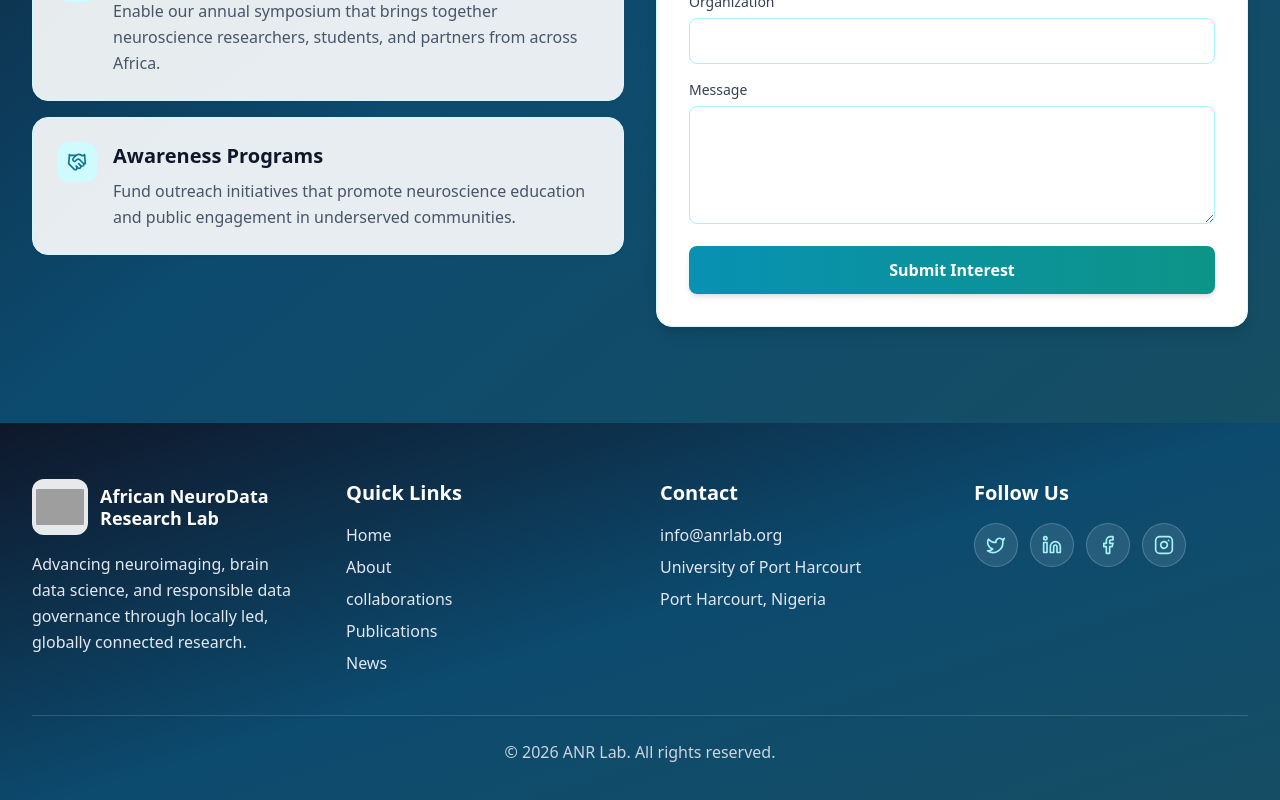
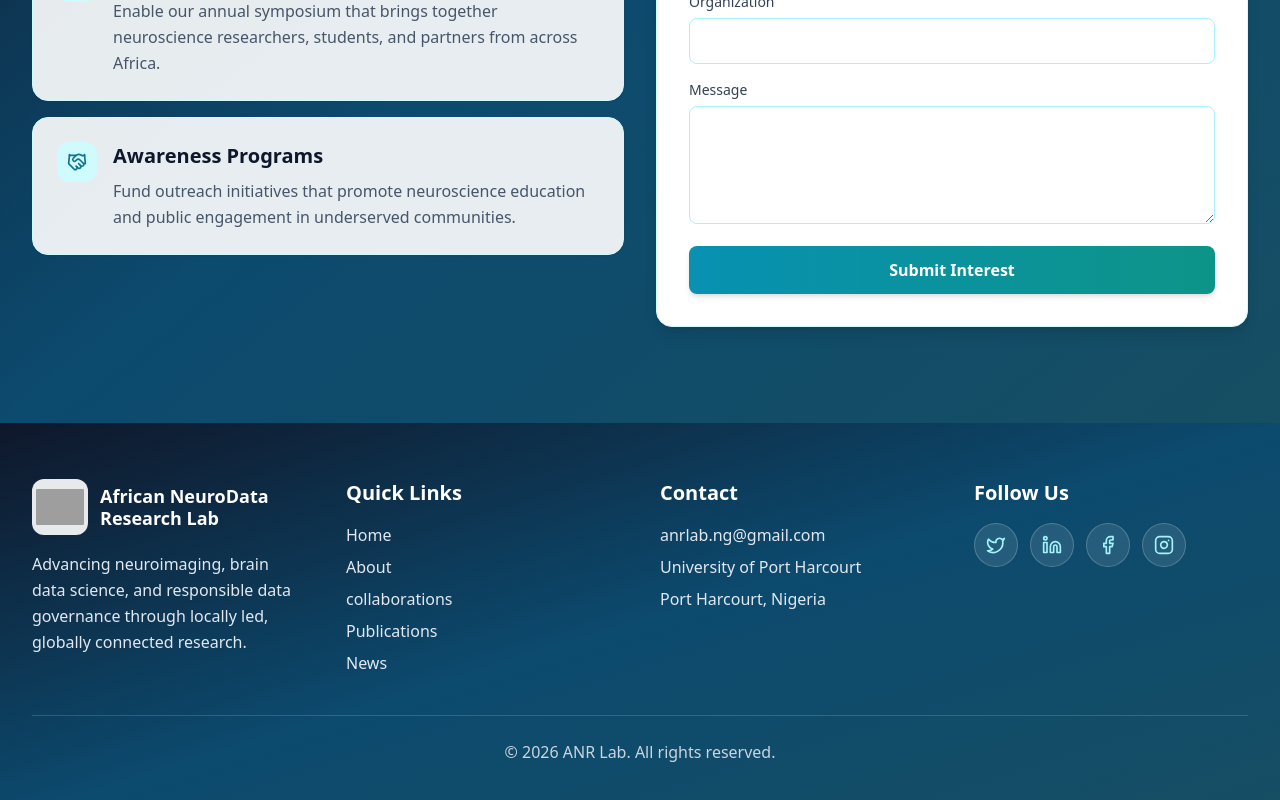
Before and after one commit to filimapatrick/And_lab, a React (Vite) app: page / in a window 1280 px wide. Shown: the part 6140-6940 px from the top of the page. Built offline with nearby package versions, Linux system fonts and the light colour scheme; grey boxes are pictures that could not be loaded.

Commit message:
improved the Homepage page

```diff
--- a/src/components/Footer.tsx
+++ b/src/components/Footer.tsx
@@ -47,7 +47,7 @@ export default function Footer() {
                     <div>
                         <h3 className="text-xl font-semibold mb-4">Contact</h3>
                         <ul className="space-y-2 text-slate-200">
-                            <li>info@anrlab.org</li>
+                            <li>anrlab.ng@gmail.com</li>
                             <li>University of Port Harcourt</li>
                             <li>Port Harcourt, Nigeria</li>
                         </ul>
```
